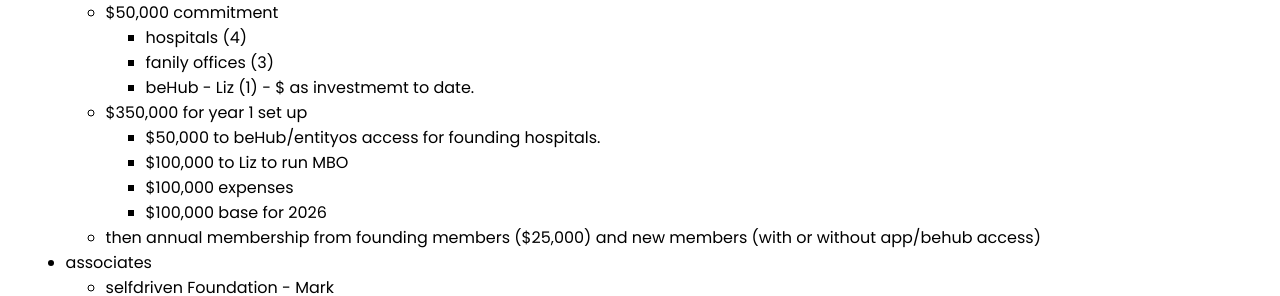
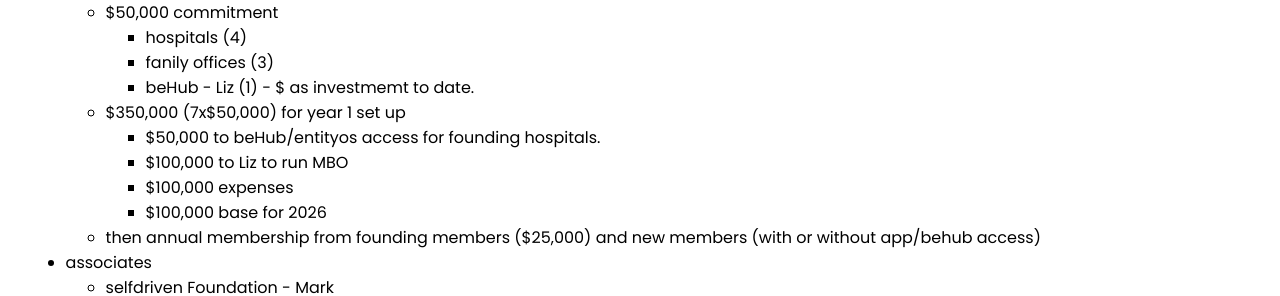
Before and after one commit to selfdriven-foundation/selfdriven-health, a Jekyll site: the page built from docs/pages/organisation-whitepaper.md, in a window 1280 px wide and 900 px high. Shown: the part 281-577 px from the top of the window. Built offline with Jekyll 4.4.1, drawn with Linux system fonts in a browser that asks for light colours.

Commit message:
Update organisation-whitepaper.md

```diff
--- a/docs/pages/organisation-whitepaper.md
+++ b/docs/pages/organisation-whitepaper.md
@@ -15,7 +15,7 @@
         - hospitals (4)
         - fanily offices (3)
         - beHub - Liz (1) - $ as investmemt to date.
-    - $350,000 for year 1 set up
+    - $350,000 (7x$50,000) for year 1 set up
         - $50,000 to beHub/entityos access for founding hospitals.
         - $100,000 to Liz to run MBO
         - $100,000 expenses
```
